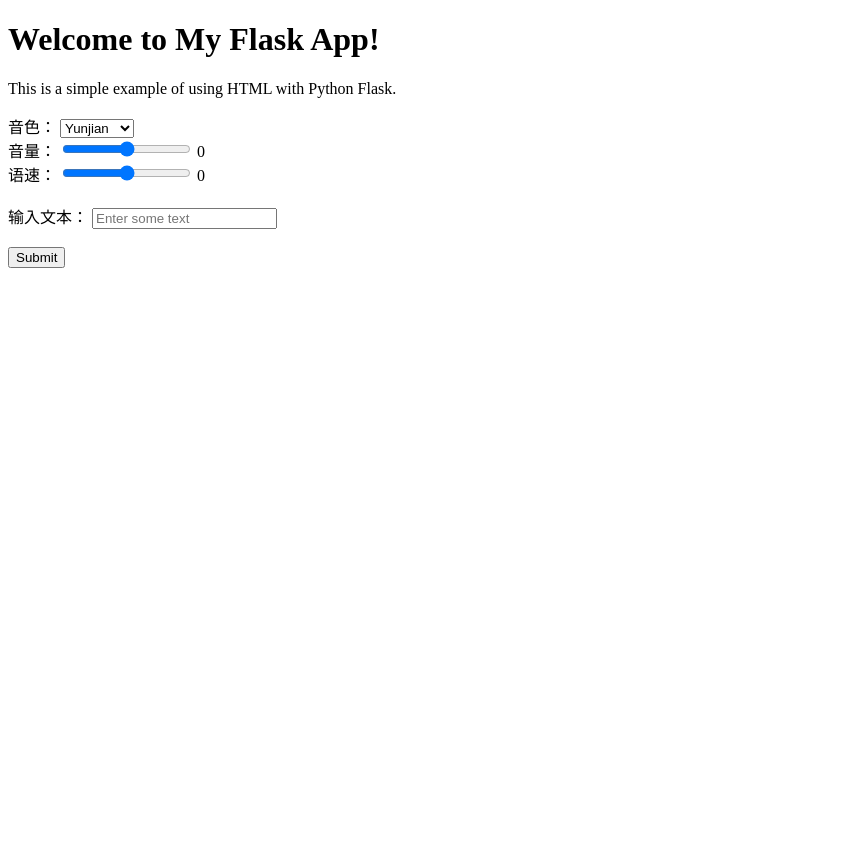
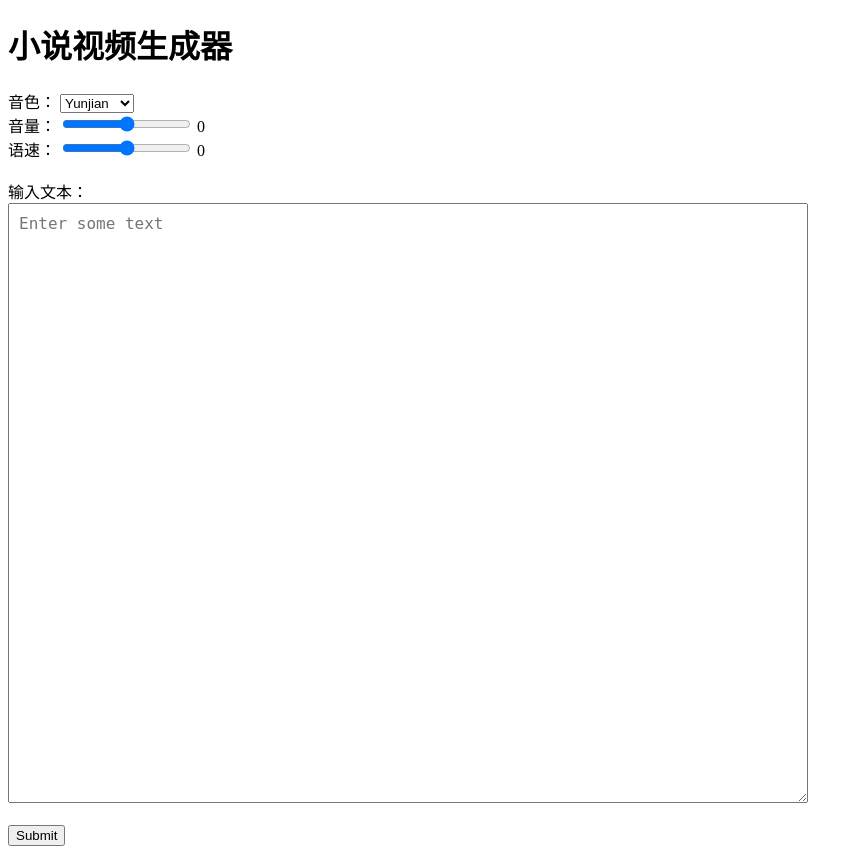
Before and after one commit to decatt/video-generator, a Flask app: page / in a window 1280 px wide. Shown: the whole page, without its empty margins (0-863 px from the left). Before the commit the page ends 268 px from the top, so only its background shows below. Run offline with Flask 3, Linux system fonts and the light colour scheme.

Commit message:
ui voice

```diff
--- a/templates/index.html
+++ b/templates/index.html
@@ -10,10 +10,19 @@
             document.getElementById(id).innerText = value;
         }
     </script>
+    <style>
+        /* CSS to adjust the size of the textarea */
+        textarea {
+            width: 100%; /* Full width of the container */
+            height: 200px; /* Fixed height */
+            font-size: 16px; /* Font size inside the textarea */
+            padding: 10px; /* Padding inside the textarea */
+            box-sizing: border-box; /* Ensures padding does not increase the size */
+        }
+    </style>
 </head>
 <body>
-    <h1>Welcome to My Flask App!</h1>
-    <p>This is a simple example of using HTML with Python Flask.</p>
+    <h1>小说视频生成器</h1>
 
     <form action="/button-clicked" method="post">
         <label for="dropdown">音色：</label>
@@ -34,7 +43,8 @@
         <br><br> <!-- Just for spacing -->
 
         <label for="textinput">输入文本：</label>
-        <input type="text" name="textinput" placeholder="Enter some text">
+        <br>
+        <textarea name="textinput" placeholder="Enter some text" style="width: 800px; height: 600px; font-size: 16px;" maxlength="4000"></textarea>
 
         <br><br> <!-- Just for spacing -->
         <button type="生成音频">Submit</button>
```
Also changed, not shown: 1 other file.
